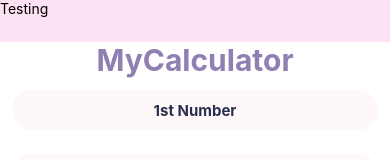
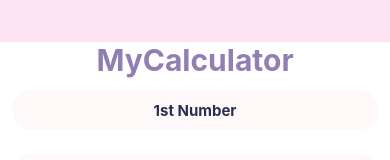
Before and after one commit to MHassaanAdil440/MyCalculator-P01-, a React Native app: screen / in a window 390 px wide. Shown: the top 160 px of the page. Built offline with nearby package versions, Linux system fonts and the light colour scheme.

Commit message:
UI complete, Added SS

```diff
--- a/App.js
+++ b/App.js
@@ -26,7 +26,7 @@ export default function App() {
   return (
     <View style = {styles.container}>
       <View style={{flex:0.05,backgroundColor:'#FDE2F3'}}>
-        <Text>Testing</Text>
+        {/* <Text>Testing</Text>s */}
       </View>
       <View style = {{flex:0.4, }}>
         <Text style={styles.titleText}>MyCalculator</Text>
```
Also changed, not shown: UI Screentshots/SS1.jpg (added).
